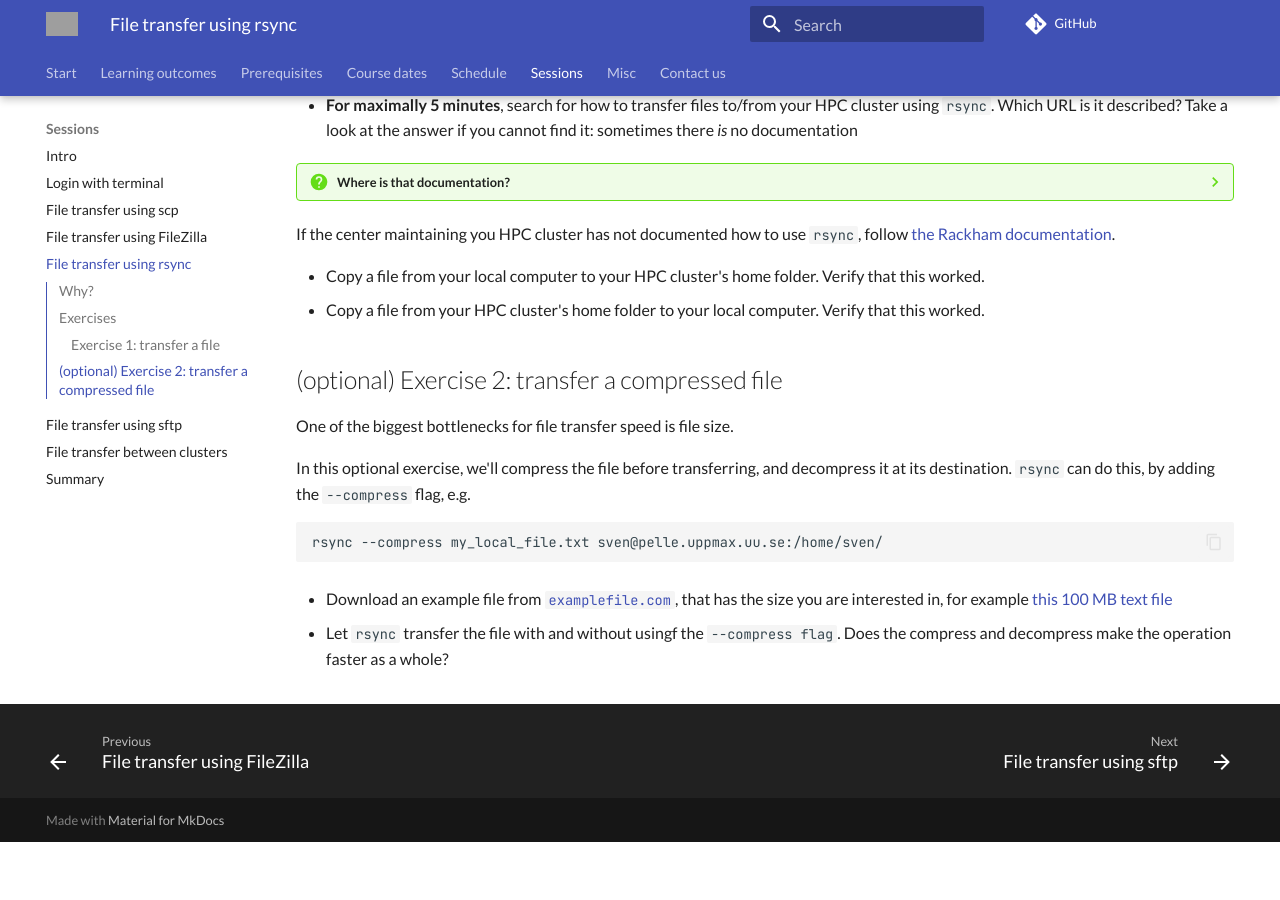
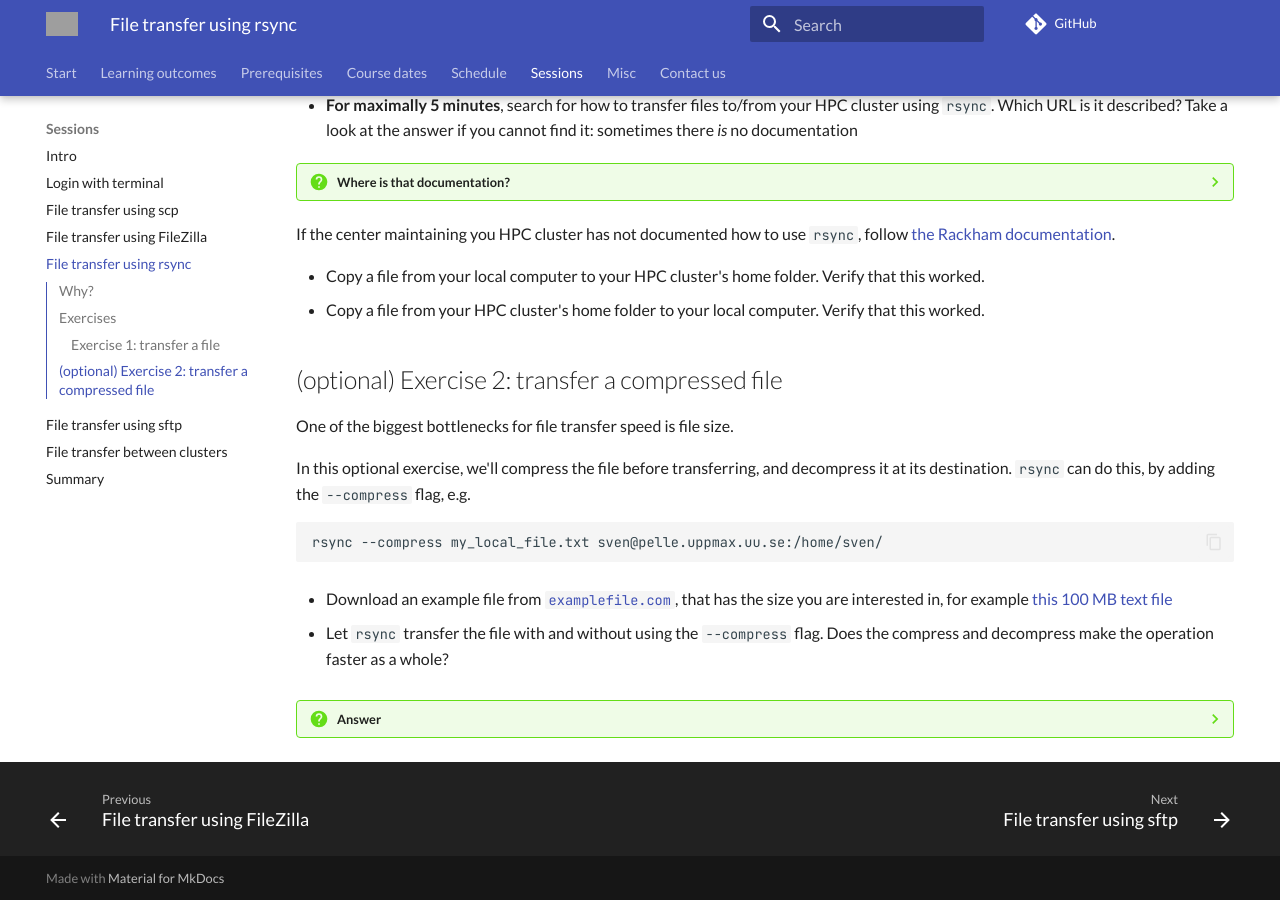
Before and after one commit to UPPMAX/naiss_file_transfer_course, an MkDocs documentation site: the page built from docs/sessions/rsync/README.md, in a window 1280 px wide and 900 px high, scrolled down 816 px. Built offline with MkDocs 1.6.1 and Material for MkDocs 9.7.7, drawn with Linux system fonts in a browser that asks for light colours; comment, search, counter and statistics services are not loaded; before the commit the page ends 1658 px from its top, so only the background shows below that; some of the changed lines change nothing that is shown; grey boxes are pictures that could not be loaded.

Commit message:
Add answer

```diff
--- a/docs/sessions/rsync/README.md
+++ b/docs/sessions/rsync/README.md
@@ -158,5 +158,12 @@
   for example
   [this 100 MB text file](https://www.examplefile.com/file-download/25)
 
-- Let `rsync` transfer the file with and without usingf the `--compress flag`.
+- Let `rsync` transfer the file with and without using the `--compress` flag.
   Does the compress and decompress make the operation faster as a whole?
+
+???- question "Answer"
+
+    This depends.
+
+    The slower the network/internet connection is, the likelier it is that
+    `--compress` will make the transfer faster.
```
